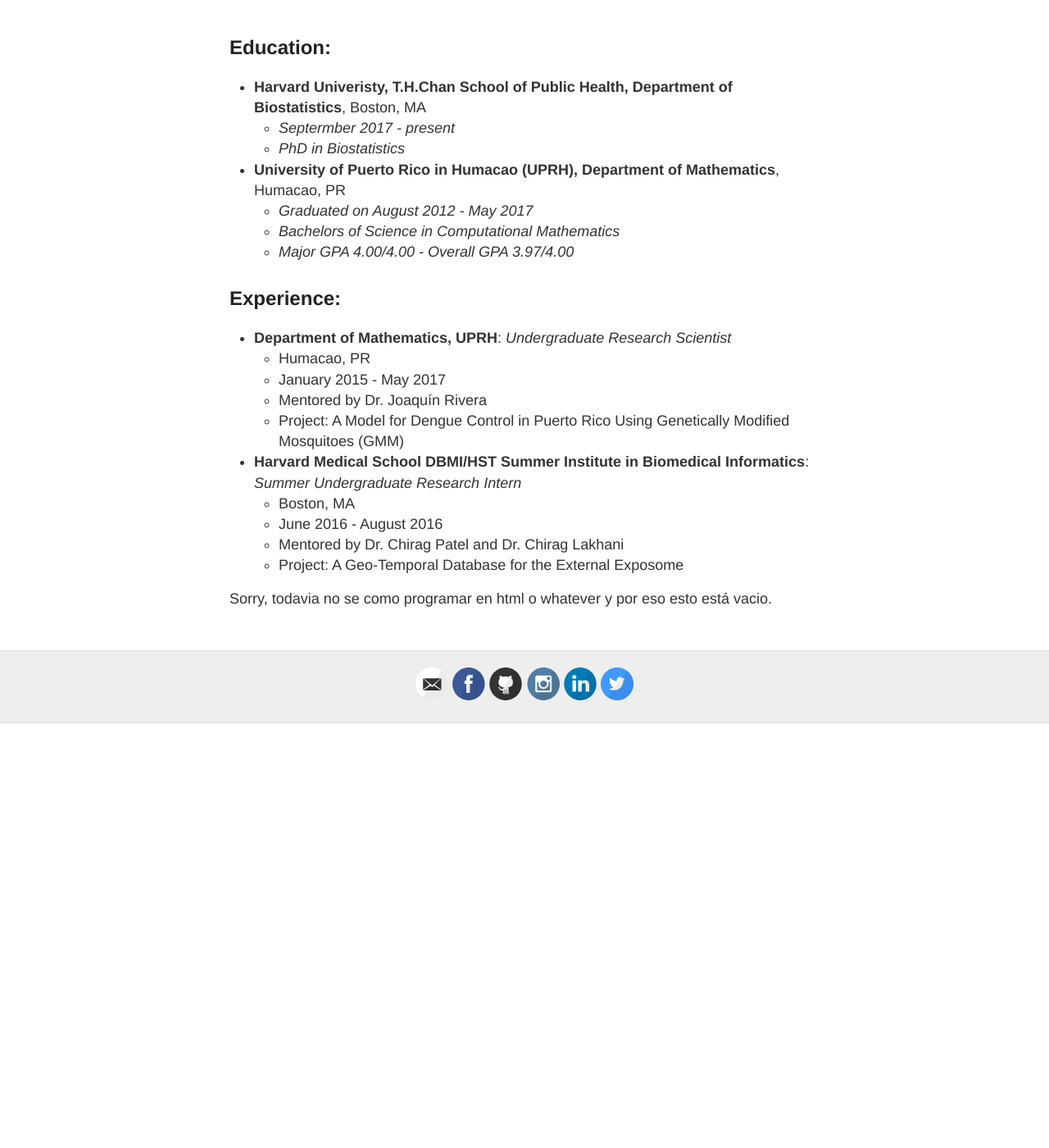
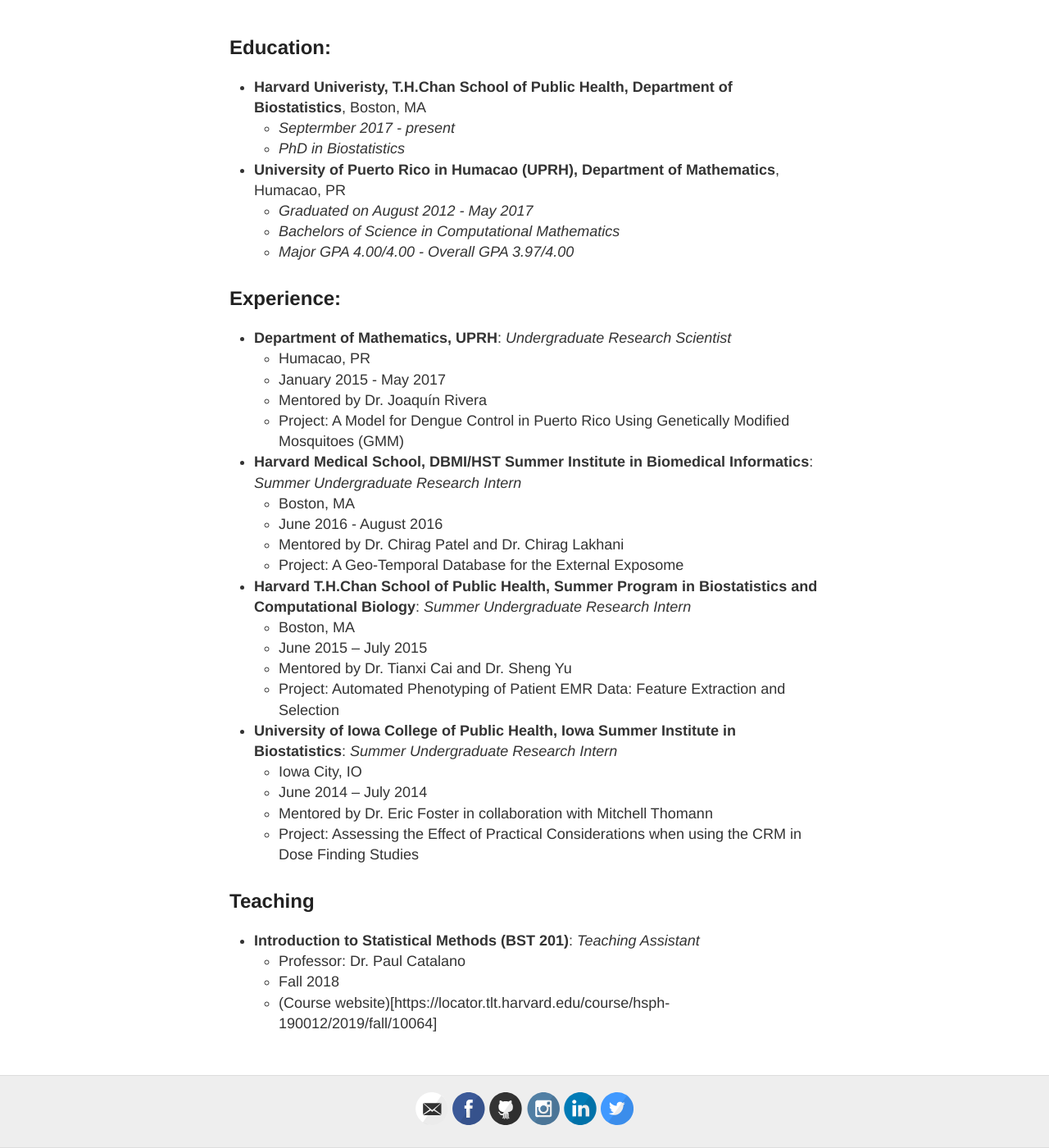
Before and after one commit to RJNunez/old-blog, a Jekyll site: the page built from cv.md, in a window 1280 px wide and 1400 px high, scrolled down 198 px. Shown: the whole window at 82% size. Built offline with Jekyll 4.4.1, drawn with Linux system fonts in a browser that asks for light colours; before the commit the page ends 1080 px from its top, so only the background shows below that.

Commit message:
Update cv.md

```diff
--- a/cv.md
+++ b/cv.md
@@ -21,11 +21,26 @@
   * Mentored by Dr. Joaquín Rivera
   * Project: A Model for Dengue Control in Puerto Rico Using Genetically Modified Mosquitoes (GMM)
 
-- __Harvard Medical School DBMI/HST Summer Institute in Biomedical Informatics__: _Summer Undergraduate Research Intern_
+- __Harvard Medical School, DBMI/HST Summer Institute in Biomedical Informatics__: _Summer Undergraduate Research Intern_
   * Boston, MA
   * June 2016 - August 2016
   * Mentored by Dr. Chirag Patel and Dr. Chirag Lakhani
   * Project: A Geo-Temporal Database for the External Exposome
 
+- __Harvard T.H.Chan School of Public Health, Summer Program in Biostatistics and Computational Biology__: _Summer Undergraduate Research Intern_
+  * Boston, MA
+  * June 2015 – July 2015
+  * Mentored by Dr. Tianxi Cai and Dr. Sheng Yu
+  * Project: Automated Phenotyping of Patient EMR Data: Feature Extraction and Selection
 
-Sorry, todavia no se como programar en html o whatever y por eso esto está vacio.
+- __University of Iowa College of Public Health, Iowa Summer Institute in Biostatistics__: _Summer Undergraduate Research Intern_
+  * Iowa City, IO
+  * June 2014 – July 2014
+  * Mentored by Dr. Eric Foster in collaboration with Mitchell Thomann
+  * Project: Assessing the Effect of Practical Considerations when using the CRM in Dose Finding Studies
+
+## Teaching
+- __Introduction to Statistical Methods (BST 201)__: _Teaching Assistant_
+  * Professor: Dr. Paul Catalano
+  * Fall 2018
+  * (Course website)[https://locator.tlt.harvard.edu/course/hsph-190012/2019/fall/10064]
```
